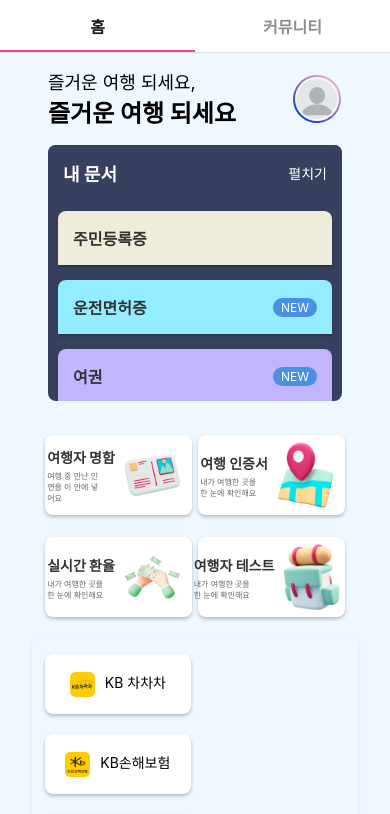
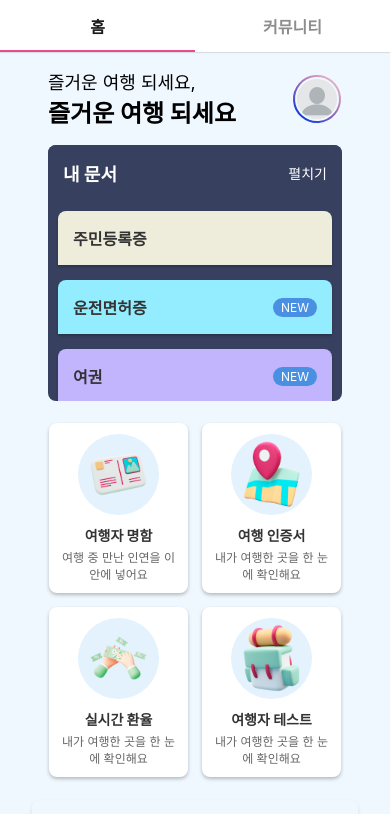
Before and after one commit to Hello-LSY/Baenang, a React Native app in the folder react-native-app/: screen / in a window 390 px wide. Shown: the top 814 px of the page. Built offline with nearby package versions, Linux system fonts and the light colour scheme; no server answers.

Commit message:
chore: 홈화면 UI 수정

```diff
--- a/react-native-app/components/ExternalServiceButton.js
+++ b/react-native-app/components/ExternalServiceButton.js
@@ -14,17 +14,16 @@ const ExternalServiceButton = ({ title, imgSrc, onPress }) => (
 
 const styles = StyleSheet.create({
   button: {
+    flex: 1,
     backgroundColor: '#fff',
     borderRadius: 8,
-    padding: 10,
-    marginVertical: 10,
+    marginVertical: 7,
     shadowColor: '#000',
     shadowOffset: { width: 0, height: 2 },
     shadowOpacity: 0.25,
     shadowRadius: 3.84,
     elevation: 5,
-    marginHorizontal: 5,
-    width: '47%',
+    marginHorizontal: 7,
     height: 60,
     alignItems: 'center',
     justifyContent: 'center',
@@ -33,11 +32,11 @@ const styles = StyleSheet.create({
     flexDirection: 'row',
   },
   title: {
-    fontSize: 14,
+    fontSize: 15,
   },
   image: {
-    width: 25,
-    height: 25,
+    width: 30,
+    height: 30,
     borderRadius: 5,
     marginRight: 10,
   },
--- a/react-native-app/components/ServiceButton.js
+++ b/react-native-app/components/ServiceButton.js
@@ -4,34 +4,36 @@ import { LinearGradient } from 'expo-linear-gradient';
 
 const ServiceButton = ({ title, subtitle, imgSrc, imgSize, onPress }) => (
   <TouchableOpacity style={styles.button} onPress={onPress}>
-    <View style={styles.textContainer}>
+    <View style={styles.imageContainer}>
+      <Image source={imgSrc} style={[styles.image, { width: imgSize, height: imgSize }]} />
+    </View>
+    <View style={styles.textWrapper}>
       <Text style={styles.title}>{title}</Text>
       <Text style={styles.subtitle}>{subtitle}</Text>
     </View>
-    <Image
-      source={imgSrc}
-      style={[styles.image, { width: imgSize, height: imgSize }]}
-    />
   </TouchableOpacity>
 );
 
 const styles = StyleSheet.create({
   button: {
     flex: 1,
-    height: 80,
+    height: 170,
     borderRadius: 8,
     backgroundColor: '#fff',
-    margin: 3,
+    margin: 7,
     shadowColor: '#000',
     shadowOffset: { width: 0, height: 2 },
     shadowOpacity: 0.25,
     shadowRadius: 3.84,
     elevation: 5,
-    flexDirection: 'row',
     alignItems: 'center',
     justifyContent: 'center',
   },
-
+  textWrapper: {
+    alignItems: 'center',
+    justifyContent: 'center',
+    padding: 10,
+  },
   title: {
     fontSize: 14,
     fontWeight: 'bold',
@@ -39,9 +41,19 @@ const styles = StyleSheet.create({
     marginBottom: 3,
   },
   subtitle: {
-    fontSize: 8,
+    fontSize: 12,
     color: '#666',
-    width: 57,
+    textAlign: 'center',
+  },
+  imageContainer: {
+    marginTop: 10,
+    borderRadius: 100,      // 테두리 모서리 둥글게 설정 (필요에 따라 조정)
+    padding: 3,           // 이미지와 테두리 사이 간격 설정
+    backgroundColor: '#E3F2FD',
+
+  },
+  image: {
+    resizeMode: 'contain',
   },
 });
 
--- a/react-native-app/screens/home/HomeScreen.js
+++ b/react-native-app/screens/home/HomeScreen.js
@@ -116,7 +116,6 @@ const HomeScreen = ({ navigation }) => {
       {/* 여행자 명함, 여행 인증서 섹션 */}
       <View style={styles.servicecontainer}>
         <ServiceButton
-          style={styles.serviceButton}
           title="여행자 명함"
           subtitle="여행 중 만난 인연을 이 안에 넣어요"
           imgSrc={BussinessCard}
@@ -124,7 +123,6 @@ const HomeScreen = ({ navigation }) => {
           onPress={() => navigation.navigate('BusinessCard')}
         />
         <ServiceButton
-          style={styles.serviceButton}
           title="여행 인증서"
           subtitle="내가 여행한 곳을 한 눈에 확인해요"
           imgSrc={TravelCertification}
@@ -366,14 +364,12 @@ const styles = StyleSheet.create({
   },
   servicecontainer: {
     flexDirection: 'row',
+    justifyContent: 'space-between',
     paddingHorizontal: 10,
-    width: '100%',
-    justifyContent: 'space-between',
-    marginTop: 16,
   },
   section: {
     marginTop: 16,
-    padding: 8,
+    padding: 10,
     borderRadius: 8,
     shadowColor: '#000',
     shadowOffset: { width: 0, height: 2 },
```
